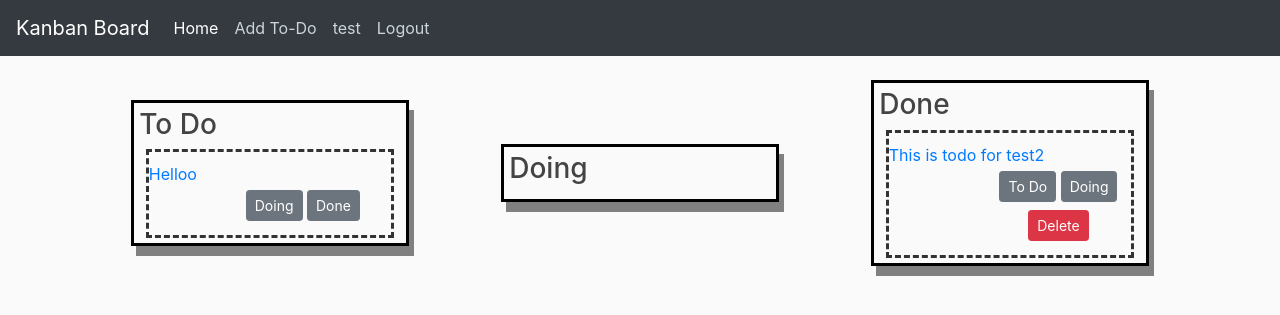
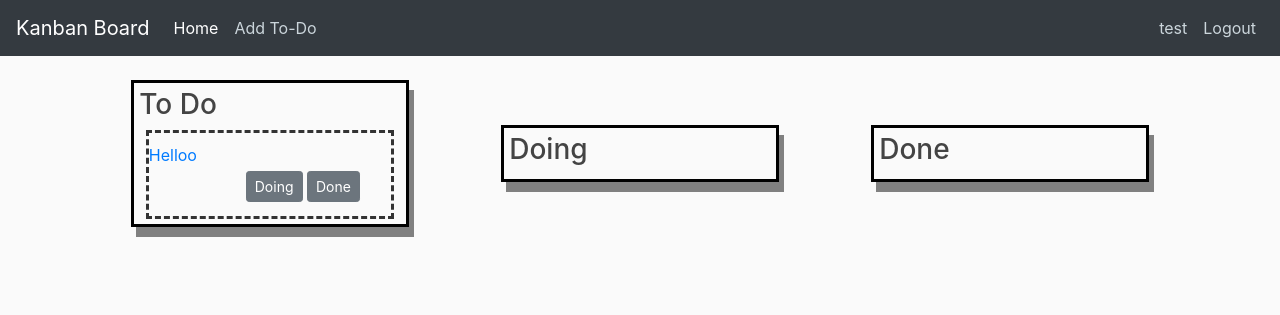
Before and after one commit to jasonyliang/Kanban-Board, a Flask app: page / in a window 1280 px wide. Shown: the top 315 px of the page. Run offline with Flask 2, Linux system fonts and the light colour scheme; a user stored in the database is signed in; data comes from the database, SQL or seed files in the repository; both versions use the stored data as it was after the commit; some libraries are stand-ins or nearby versions.

Commit message:
users can only see their own todos

```diff
--- a/kanban/models.py
+++ b/kanban/models.py
@@ -25,7 +25,7 @@ class User(db.Model, UserMixin):
     username = db.Column(db.String(20), unique=True, nullable=False)
     email = db.Column(db.String(120), unique=True, nullable=False)
     password = db.Column(db.String(60), nullable=False)
-    todo = db.relationship('Todo', backref="creator", lazy=True)
+    todos = db.relationship('Todo', backref="creator", lazy=True)
 
     def __repr__(self):
         return f"User('{self.username}', '{self.email}')"
--- a/kanban/routes.py
+++ b/kanban/routes.py
@@ -22,18 +22,20 @@ def dated_url_for(endpoint, **values):
 
 
 @app.route("/", methods=['POST', 'GET'])
+@login_required
 def home():
-	todos = Todo.query.filter_by(do=False, done=False).all()
-	dos = Todo.query.filter_by(do=True, done=False).all()
-	dones = Todo.query.filter_by(do=True, done=True).all()
+	todos = Todo.query.filter_by(do=False, done=False, user_id=current_user.id).all()
+	dos = Todo.query.filter_by(do=True, done=False, user_id=current_user.id).all()
+	dones = Todo.query.filter_by(do=True, done=True, user_id=current_user.id).all()
 	return render_template('home.html', todos=todos, dos=dos, dones=dones)
 
 
 @app.route("/add", methods=['POST', 'GET'])
+@login_required
 def add_todo():
 	form = ToDoForm()
 	if form.validate_on_submit():
-		todo = Todo(title=form.title.data, description=form.description.data, deadline=form.deadline.data)
+		todo = Todo(title=form.title.data, description=form.description.data, deadline=form.deadline.data, creator=current_user)
 		db.session.add(todo)
 		db.session.commit()
 		flash(f'Todo {form.title.data} created!', 'success')
--- a/kanban/templates/base.html
+++ b/kanban/templates/base.html
@@ -30,7 +30,7 @@
                     </li>
             </ul>
             <!-- Navbar Right Side -->
-            <div class="navbar-nav">
+            <div class="navbar-nav ml-auto">
               {% if current_user.is_authenticated %}
               <a class="nav-item nav-link" href="#">{{current_user.username}}</a>
               <a class="nav-item nav-link" href="{{url_for('logout')}}">Logout</a>
```
Also changed, not shown: kanban/site.db.
